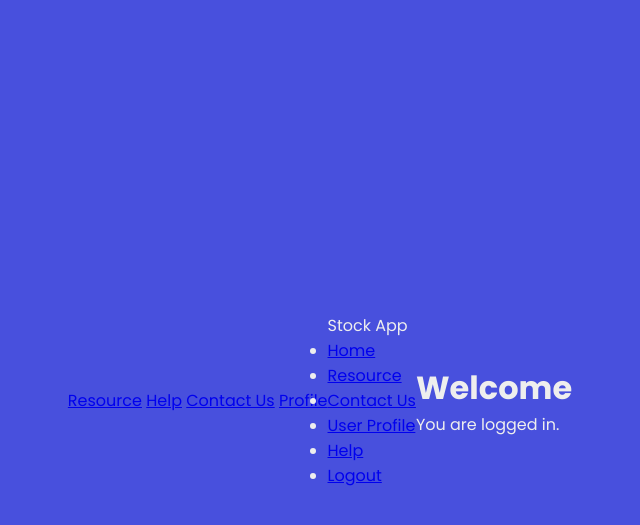
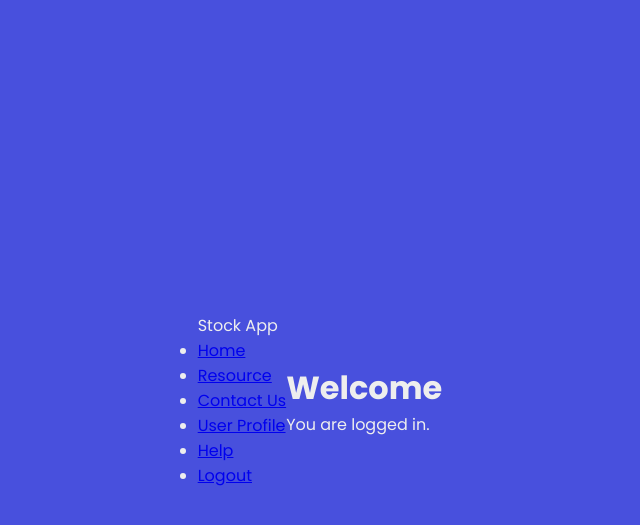
Before and after one commit to arynjeri/stocktaking_app, a PHP site: page /index.php in a window 1280 px wide. Shown: the top 525 px of the page, without its empty margins (320-960 px from the left). Run offline with PHP 8.4, Linux system fonts and the light colour scheme; the visitor is signed in with stand-in values (Sample User, id 1).

Commit message:
Update index.php

```diff
--- a/index.php
+++ b/index.php
@@ -15,14 +15,6 @@ $loggedIn = isset($_SESSION['user_id']);
 </head>
 <body id="index">
 
-    <div class="top-links">
-        <a href="resource.php">Resource</a>
-        <a href="help.php">Help</a>
-        <a href="contact.php">Contact Us</a>
-        <?php if (isset($_SESSION['user_id'])) : ?>
-            <a href="profile.php">Profile</a>
-        <?php endif; ?>
-    </div>
 
     <nav class="navbar">
         <div class="logo">Stock App</div>
```
